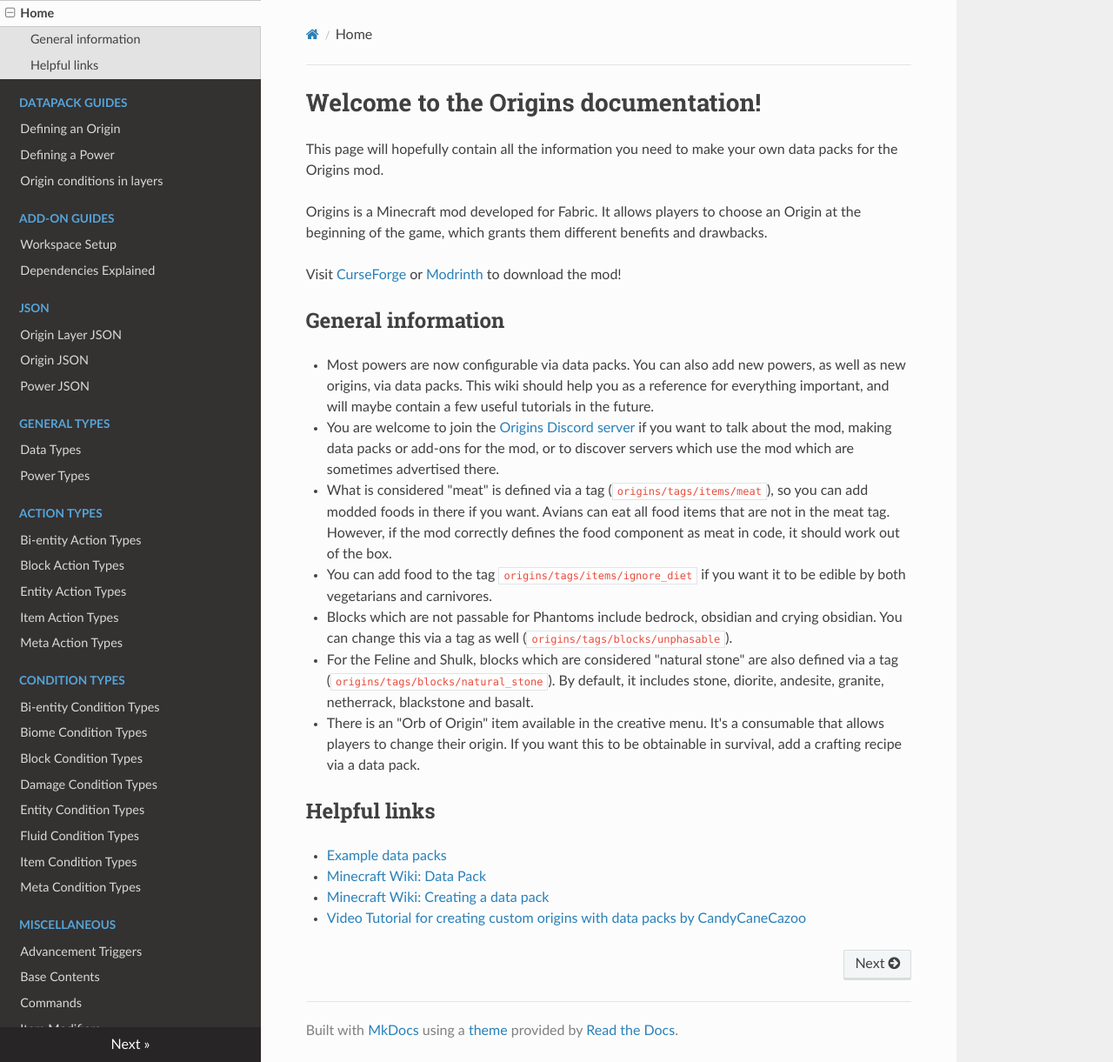
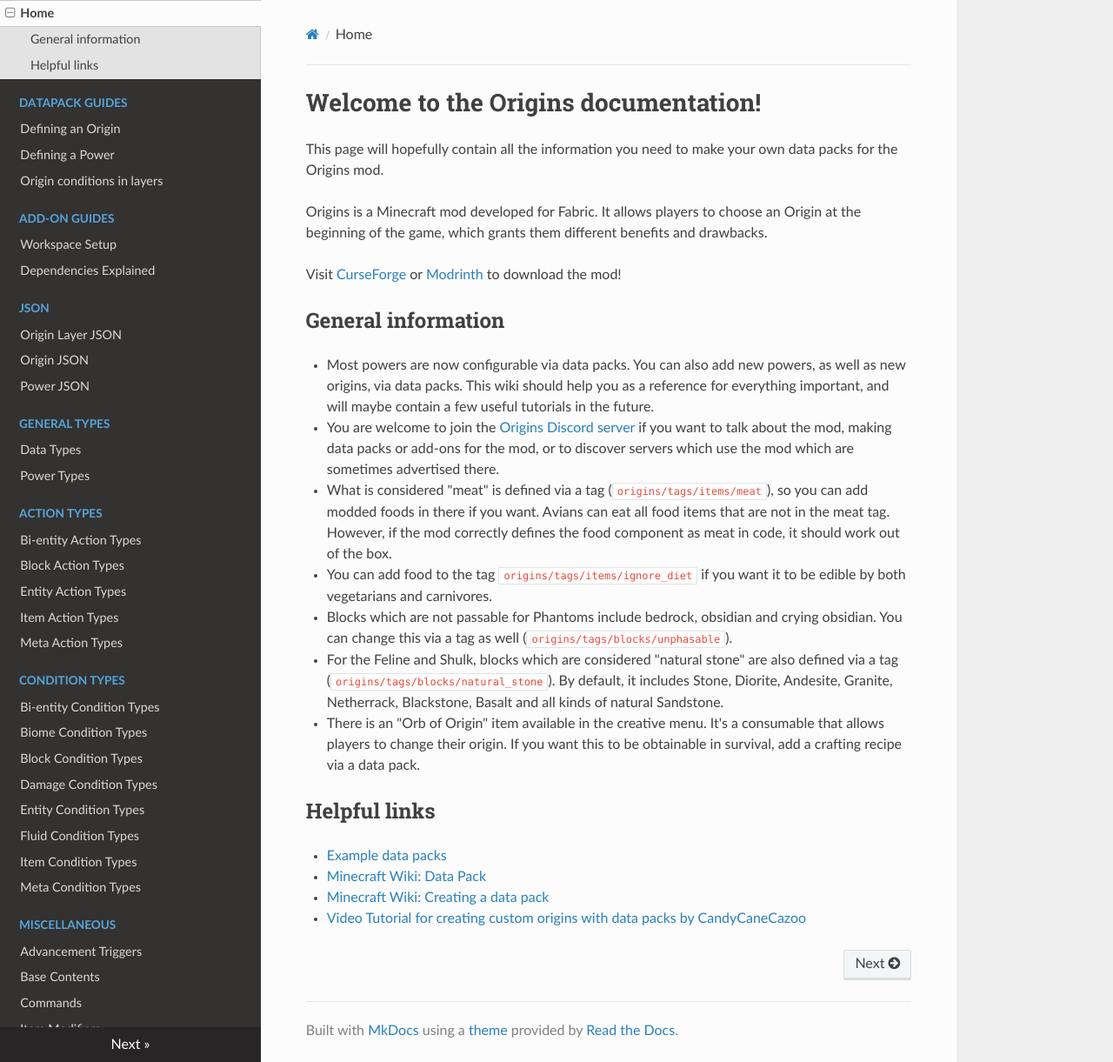
Before and after one commit to apace100/origins-docs, an MkDocs documentation site: the page built from docs/index.md, in a window 1280 px wide and 1221 px high. Shown: the whole window at 87% size. Built offline with MkDocs 1.6.1, drawn with Linux system fonts in a browser that asks for light colours; nearby versions of some CDN libraries.

Commit message:
Updated `index.md`
- Capitalized the stone types mentioned on the General information section
- Added a mention to "all kinds of natural Sandstone" to the above.

```diff
--- a/docs/index.md
+++ b/docs/index.md
@@ -18,7 +18,7 @@ Visit [CurseForge](https://www.curseforge.com/minecraft/mc-mods/origins) or [Mod
 - What is considered "meat" is defined via a tag (`origins/tags/items/meat`), so you can add modded foods in there if you want. Avians can eat all food items that are not in the meat tag. However, if the mod correctly defines the food component as meat in code, it should work out of the box.
 - You can add food to the tag `origins/tags/items/ignore_diet` if you want it to be edible by both vegetarians and carnivores.
 - Blocks which are not passable for Phantoms include bedrock, obsidian and crying obsidian. You can change this via a tag as well (`origins/tags/blocks/unphasable`).
-- For the Feline and Shulk, blocks which are considered "natural stone" are also defined via a tag (`origins/tags/blocks/natural_stone`). By default, it includes stone, diorite, andesite, granite, netherrack, blackstone and basalt.
+- For the Feline and Shulk, blocks which are considered "natural stone" are also defined via a tag (`origins/tags/blocks/natural_stone`). By default, it includes Stone, Diorite, Andesite, Granite, Netherrack, Blackstone, Basalt and all kinds of natural Sandstone.
 - There is an "Orb of Origin" item available in the creative menu. It's a consumable that allows players to change their origin. If you want this to be obtainable in survival, add a crafting recipe via a data pack.
 
 ## Helpful links
```
